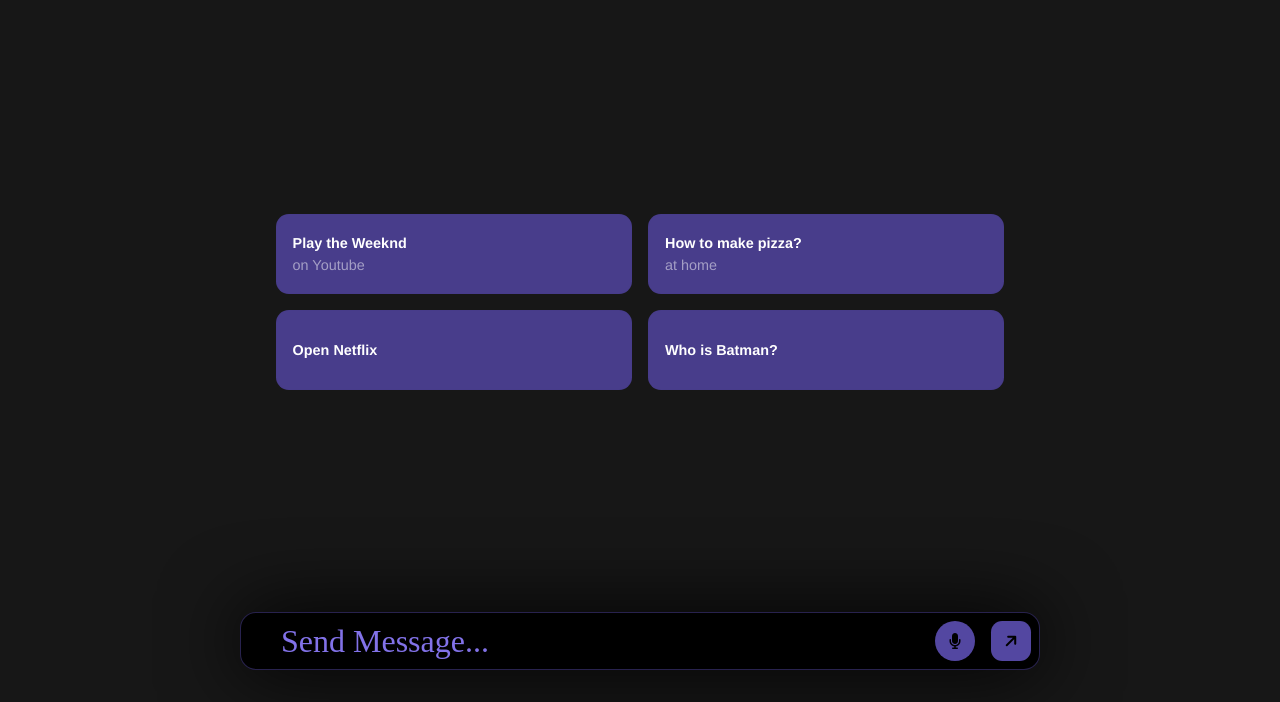
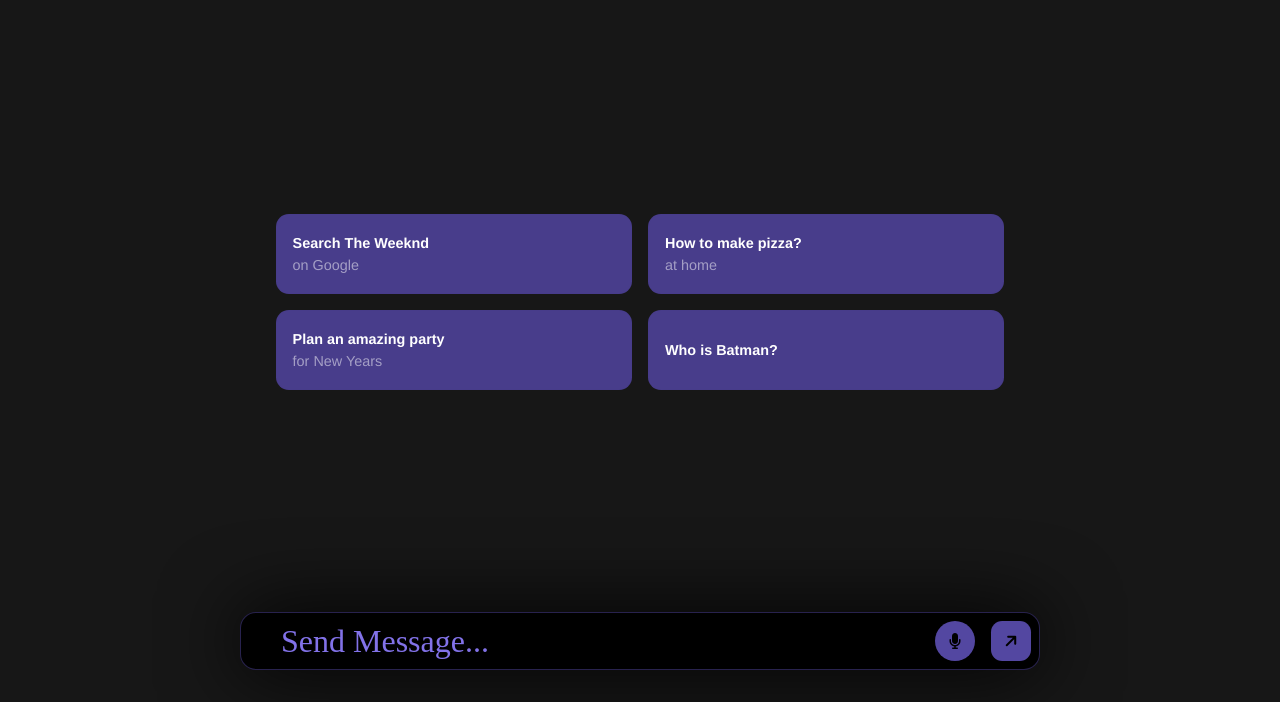
Before and after one commit to sohelrahman2004/Necf_project_chatBot, a plain HTML site: page index.html in a window 1280 px wide. Shown: the part 98-800 px from the top of the page. Drawn offline with Linux system fonts and the light colour scheme; a web font is replaced by a local one.

Commit message:
changed sample queries

```diff
--- a/index.html
+++ b/index.html
@@ -11,7 +11,7 @@
       referrerpolicy="no-referrer"
     />
     <link rel="preconnect" href="https://fonts.googleapis.com" />
-    <link rel="preconnect" href="https://fonts.gstatic.com" crossorigin />
+    <!-- <link rel="preconnect" href="https://fonts.gstatic.com" crossorigin /> -->
 
     <script src="script.js" defer></script>
     <link rel="stylesheet" href="style.css" />
@@ -34,8 +34,8 @@
     </div>
     <div class="container">
       <div>
-        <h3>Play the Weeknd</h3>
-        <p>on Youtube</p>
+        <h3>Search The Weeknd</h3>
+        <p>on Google</p>
         <div class="fa fa-arrow-up" title="click to send"></div>
       </div>
       <div>
@@ -44,7 +44,8 @@
         <div class="fa fa-arrow-up" title="click to send"></div>
       </div>
       <div>
-        <h3>Open Netflix</h3>
+        <h3>Plan an amazing party</h3>
+        <p>for New Years</p>
         <div class="fa fa-arrow-up" title="click to send"></div>
       </div>
       <div>
```
